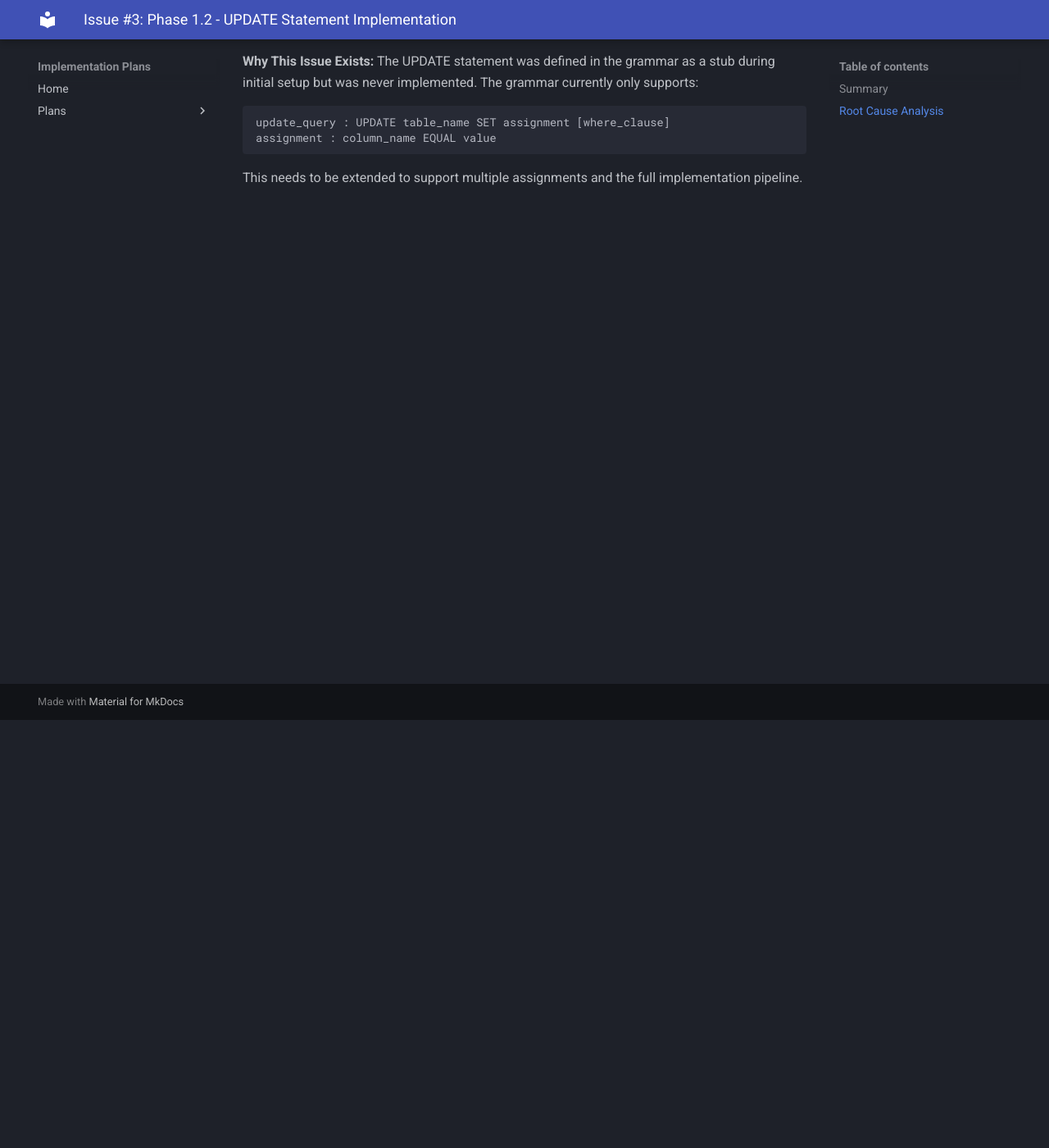
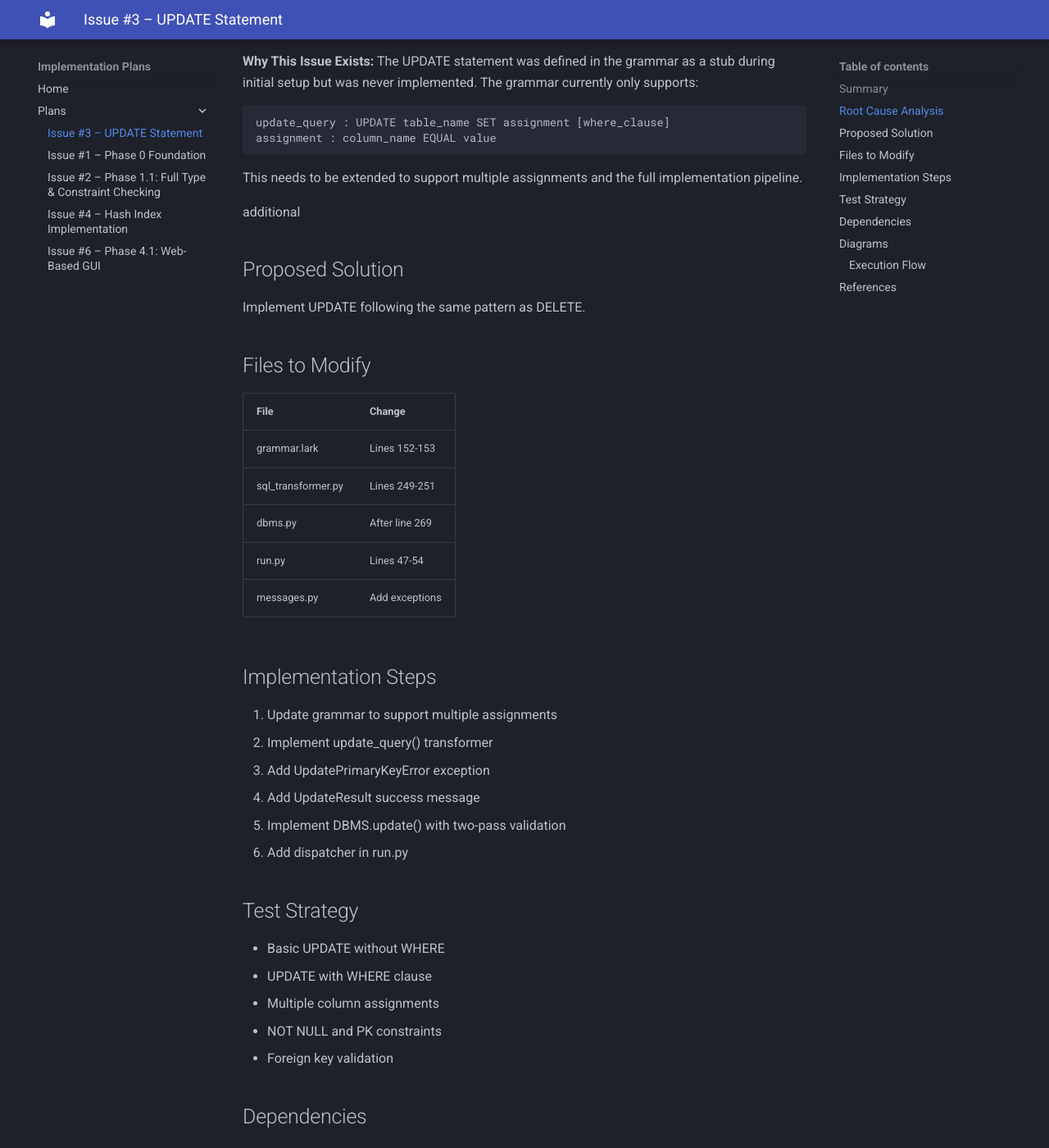
Before and after one commit to thynameisjibi/SQL-DBMS-plans, an MkDocs documentation site: the page built from docs/plans/issue-3-plan.md, in a window 1280 px wide and 1400 px high, scrolled down 522 px. Shown: the whole window at 82% size. Built offline with MkDocs 1.6.1 and Material for MkDocs 9.7.7, drawn with Linux system fonts in a browser that asks for light colours; some of the changed text lies outside the part shown.

Commit message:
docs: Add plan for issue #3 - UPDATE Statement

````diff
--- a/docs/plans/issue-3-plan.md
+++ b/docs/plans/issue-3-plan.md
@@ -20,3 +20,59 @@
 ```
 
 This needs to be extended to support multiple assignments and the full implementation pipeline.
+
+additional
+
+## Proposed Solution
+
+Implement UPDATE following the same pattern as DELETE.
+
+## Files to Modify
+
+| File | Change |
+|------|--------|
+| grammar.lark | Lines 152-153 |
+| sql_transformer.py | Lines 249-251 |
+| dbms.py | After line 269 |
+| run.py | Lines 47-54 |
+| messages.py | Add exceptions |
+
+## Implementation Steps
+
+1. Update grammar to support multiple assignments
+2. Implement update_query() transformer
+3. Add UpdatePrimaryKeyError exception
+4. Add UpdateResult success message
+5. Implement DBMS.update() with two-pass validation
+6. Add dispatcher in run.py
+
+## Test Strategy
+
+- Basic UPDATE without WHERE
+- UPDATE with WHERE clause
+- Multiple column assignments
+- NOT NULL and PK constraints
+- Foreign key validation
+
+## Dependencies
+
+- Blocks: Phase 3.1 (transactions)
+- Blocked by: Phase 0 (assumed complete)
+
+## Diagrams
+
+### Execution Flow
+
+```mermaid
+sequenceDiagram
+    participant User
+    participant DBMS as DBMS.update()
+    User->>DBMS: UPDATE statement
+    DBMS->>DBMS: Pass 1: Validate
+    DBMS->>DBMS: Pass 2: Apply
+    DBMS-->>User: Result
+```
+
+## References
+
+- Issue: https://github.com/thynameisjibi/SQL-DBMS/issues/3
--- a/mkdocs.yml
+++ b/mkdocs.yml
@@ -10,6 +10,7 @@
 nav:
 - Home: index.md
 - Plans:
+  - "Issue #3 \u2013 UPDATE Statement": plans/issue-3-plan.md
   - "Issue #1 \u2013 Phase 0 Foundation": plans/issue-1-plan.md
   - "Issue #2 \u2013 Phase 1.1: Full Type & Constraint Checking": plans/issue-2-plan.md
   - "Issue #4 \u2013 Hash Index Implementation": plans/issue-4-plan.md
````
